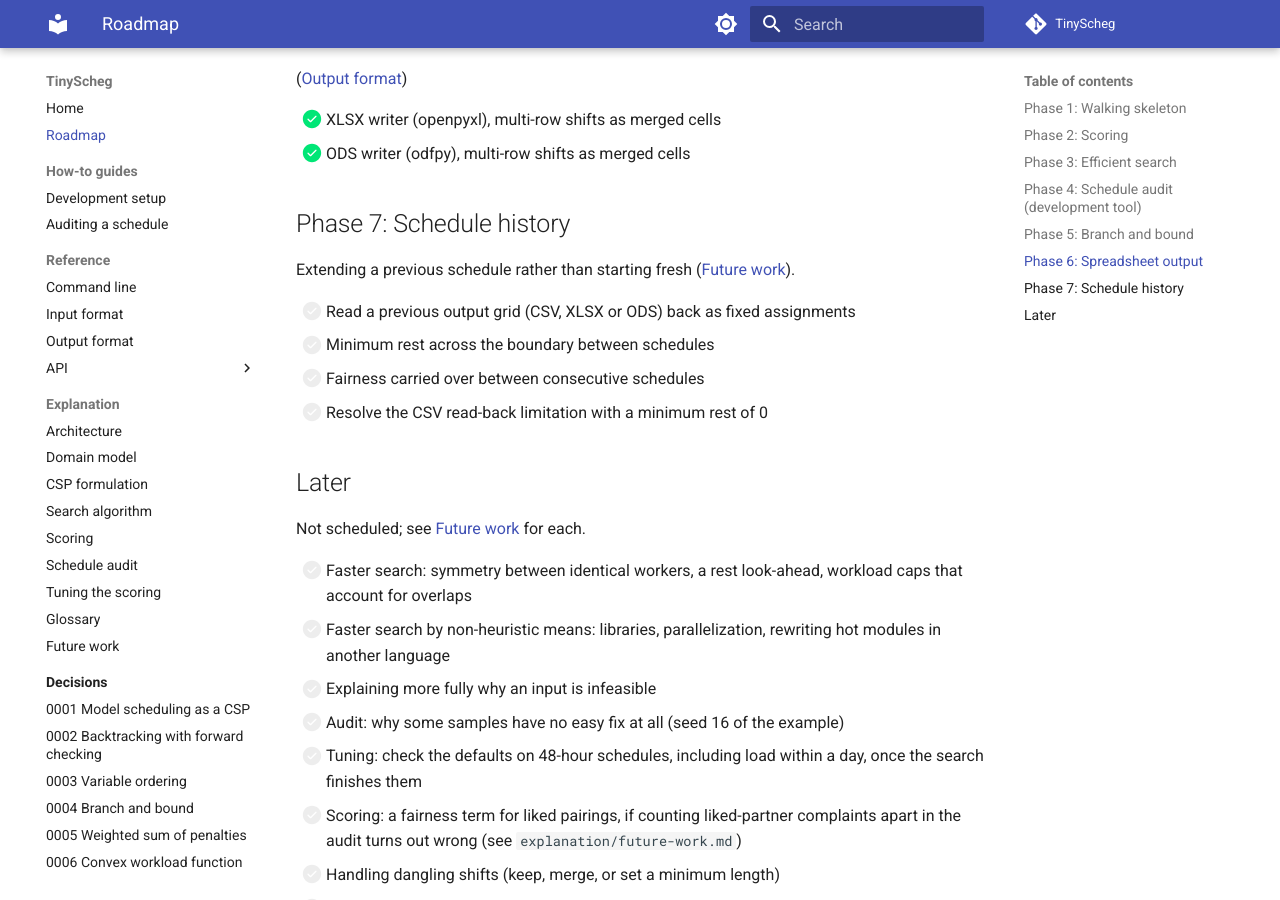
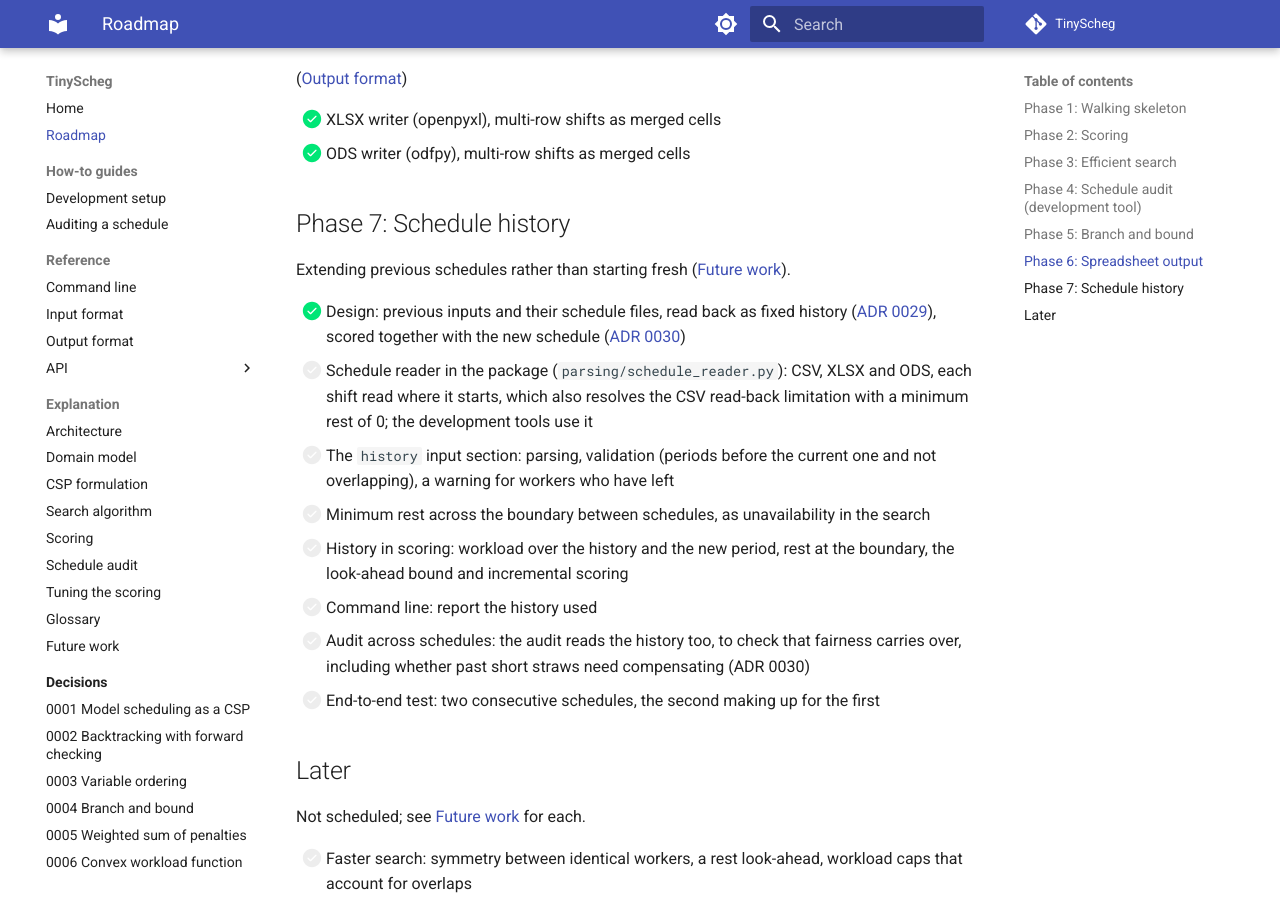
Before and after one commit to 3-kids-wearing-a-trenchcoat/TinyScheg, an MkDocs documentation site: the page built from docs/roadmap.md, in a window 1280 px wide and 900 px high, scrolled down 4053 px. Built offline with MkDocs 1.6.1 and Material for MkDocs 9.7.7, drawn with Linux system fonts in a browser that asks for light colours; comment, search, counter and statistics services are not loaded; some of the changed text lies outside the part shown.

Commit message:
Docs: schedule history design (ADRs 0029 and 0030) and the Phase 7 steps
Co-Authored-By: Claude Opus 5.5 <noreply@anthropic.com>
Claude-Session: https://claude.ai/code/session_01F2KXFqzbHQdADpTZjkZwjF

```diff
--- a/docs/roadmap.md
+++ b/docs/roadmap.md
@@ -7,7 +7,7 @@ yet are described in [Future work](explanation/future-work.md).
 When something is deferred, it goes both into [Later](#later) here and into
 [Future work](explanation/future-work.md).
 
-Progress: Phases 1–6 complete. Next: Phase 7, schedule history.
+Progress: Phases 1–6 complete; Phase 7 under way. Next: the schedule reader in the package.
 
 ## Phase 1: Walking skeleton
 
@@ -145,12 +145,22 @@ The *best* legal schedule ([ADR 0004](decisions/0004-branch-and-bound-with-monot
 
 ## Phase 7: Schedule history
 
-Extending a previous schedule rather than starting fresh ([Future work](explanation/future-work.md#schedule-history)).
+Extending previous schedules rather than starting fresh ([Future work](explanation/future-work.md#schedule-history)).
 
-- [ ] Read a previous output grid (CSV, XLSX or ODS) back as fixed assignments
-- [ ] Minimum rest across the boundary between schedules
-- [ ] Fairness carried over between consecutive schedules
-- [ ] Resolve the CSV read-back limitation with a minimum rest of 0
+- [x] Design: previous inputs and their schedule files, read back as fixed history
+  ([ADR 0029](decisions/0029-schedule-history-input.md)), scored together with the new schedule
+  ([ADR 0030](decisions/0030-history-in-scoring.md))
+- [ ] Schedule reader in the package (`parsing/schedule_reader.py`): CSV, XLSX and ODS, each shift read where it
+  starts, which also resolves the CSV read-back limitation with a minimum rest of 0; the development tools use it
+- [ ] The `history` input section: parsing, validation (periods before the current one and not overlapping), a
+  warning for workers who have left
+- [ ] Minimum rest across the boundary between schedules, as unavailability in the search
+- [ ] History in scoring: workload over the history and the new period, rest at the boundary, the look-ahead bound
+  and incremental scoring
+- [ ] Command line: report the history used
+- [ ] Audit across schedules: the audit reads the history too, to check that fairness carries over, including
+  whether past short straws need compensating (ADR 0030)
+- [ ] End-to-end test: two consecutive schedules, the second making up for the first
 
 ## Later
 
--- a/mkdocs.yml
+++ b/mkdocs.yml
@@ -85,6 +85,8 @@ nav:
       - 0026 Workload counts shifts too: decisions/0026-workload-counts-shifts-and-hours.md
       - 0027 Incremental scoring: decisions/0027-incremental-scoring-for-steering.md
       - 0028 Rest factor 2.5: decisions/0028-rest-factor-default-2-5.md
+      - 0029 Schedule history input: decisions/0029-schedule-history-input.md
+      - 0030 History in scoring: decisions/0030-history-in-scoring.md
 
 markdown_extensions:
   - admonition
```
Also changed, not shown: docs/decisions/0029-schedule-history-input.md (added, +66 -0 lines), docs/decisions/0030-history-in-scoring.md (added, +60 -0 lines), docs/decisions/README.md (+2 -0 lines), docs/explanation/future-work.md (+14 -5 lines).
